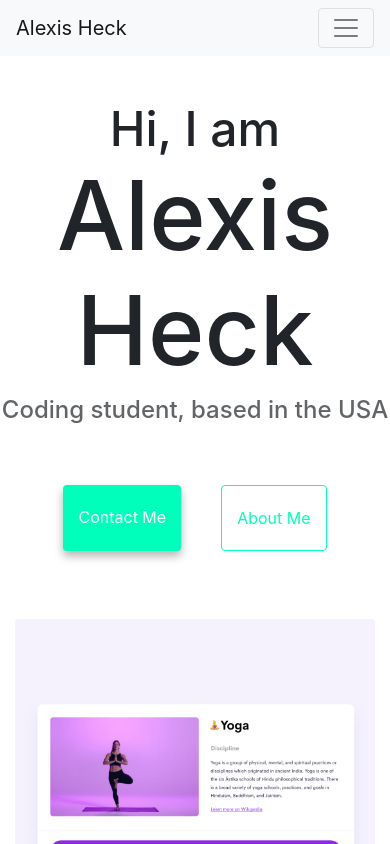
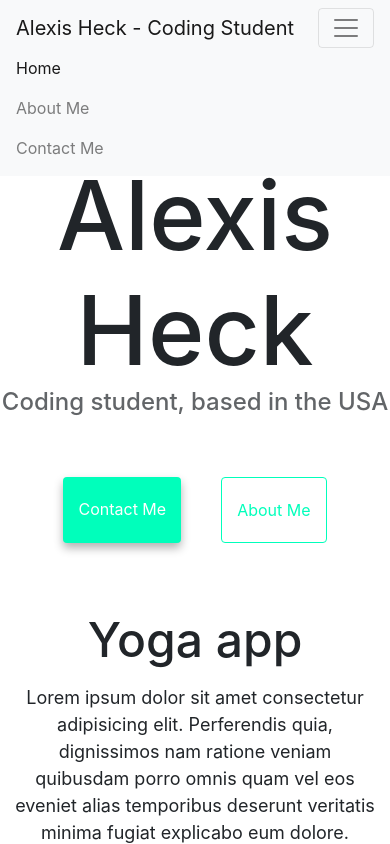
Before and after one commit to lexiheck/about-me-project, a plain HTML site: page index.html in a window 390 px wide. Both pictures are taken after a click on the button "Toggle navigation". Shown: the top 844 px of the page. Drawn offline with nearby package versions, Linux system fonts and the light colour scheme.

Commit message:
Fixed Navbar button, added SEO attributes, made changes for mobile users

```diff
--- a/index.html
+++ b/index.html
@@ -22,16 +22,22 @@
       crossorigin="anonymous"
     ></script>
     <link rel="stylesheet" href="src/style.css" />
+    <meta
+      name="description"
+      content="Learn more about Alexis Heck's journey as a coding student and her projects that she has developed during her journey through coding classes with SheCodes"
+    />
   </head>
   <body>
-    <nav class="navbar navbar-expand-lg navbar-light bg-light fixed-top">
-      <div class="container">
-        <a class="navbar-brand" href="index.html">Alexis Heck</a>
+    <div class="container">
+      <nav class="navbar navbar-expand-lg navbar-light bg-light fixed-top">
+        <a class="navbar-brand" href="index.html"
+          >Alexis Heck - Coding Student</a
+        >
         <button
           class="navbar-toggler"
           type="button"
-          data-bs-toggle="collapse"
-          data-bs-target="#navbarNav"
+          data-toggle="collapse"
+          data-target="#navbarNav"
           aria-controls="navbarNav"
           aria-expanded="false"
           aria-label="Toggle navigation"
@@ -40,21 +46,35 @@
         </button>
         <div class="collapse navbar-collapse" id="navbarNav">
           <ul class="navbar-nav">
-            <li class="nav-item">
-              <a class="nav-link active" aria-current="page" href="index.html"
+            <li class="nav-item active">
+              <a
+                class="nav-link"
+                aria-current="page"
+                href="index.html"
+                title="Home"
                 >Home</a
               >
             </li>
             <li class="nav-item">
-              <a class="nav-link" href="about.html">About Me</a>
+              <a
+                class="nav-link"
+                href="about.html"
+                title="About Alexis Heck - Coding Student"
+                >About Me</a
+              >
             </li>
             <li class="nav-item">
-              <a class="nav-link" href="about.html#contact">Contact Me</a>
+              <a
+                class="nav-link"
+                href="about.html#contact"
+                title="Contact Alexis Heck"
+                >Contact Me</a
+              >
             </li>
           </ul>
         </div>
-      </div>
-    </nav>
+      </nav>
+    </div>
     <h2 class="text-center">Hi, I am</h2>
     <h1 class="text-center">Alexis Heck</h1>
     <h3 class="text-center">Coding student, based in the USA</h3>
@@ -67,7 +87,7 @@
         <div class="col-md-6">
           <img src="images/yoga.png" alt="" class="img-fluid rounded" />
         </div>
-        <div class="col-md-6">
+        <div class="col-md-6 media-content">
           <h2 class="mb-3">Yoga app</h2>
           <p>
             Lorem ipsum dolor sit amet consectetur adipisicing elit. Perferendis
@@ -80,7 +100,7 @@
           </div>
         </div>
       </div>
-      <div class="row mt-5">
+      <div class="row mt-5 media-content">
         <div class="col-md-6">
           <h2 class="mb-3">Weather App</h2>
           <p>
@@ -97,7 +117,7 @@
           <img src="images/weather.png" alt="" class="img-fluid rounded" />
         </div>
       </div>
-      <div class="row mt-5">
+      <div class="row mt-5 media-content">
         <div class="col-md-6">
           <img src="images/yogurt.png" alt="" class="img-fluid rounded" />
         </div>
--- a/src/style.css
+++ b/src/style.css
@@ -86,3 +86,16 @@ p {
 .email-link:hover {
     text-decoration: underline;
 }
+
+@media (max-width: 600px) {
+    img {
+        display: none;
+    }
+    h1, h2, h3 {
+        margin: 0 auto;
+    }
+    .media-content {
+        text-align: center;
+        margin: 0 auto;
+    }
+}
```
Also changed, not shown: about.html (+25 -11 lines).
